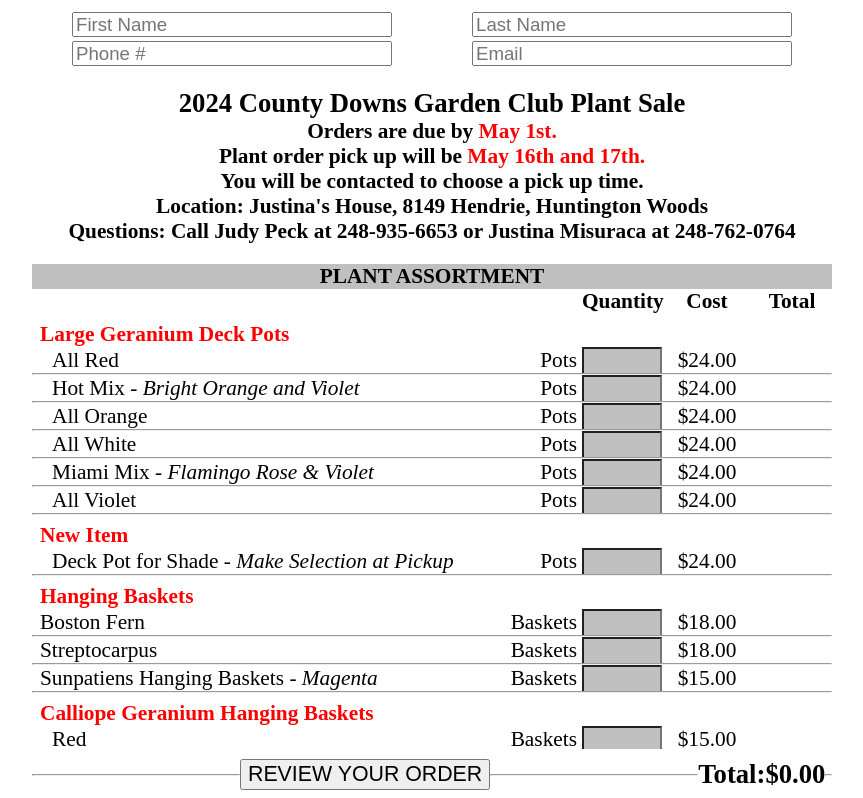
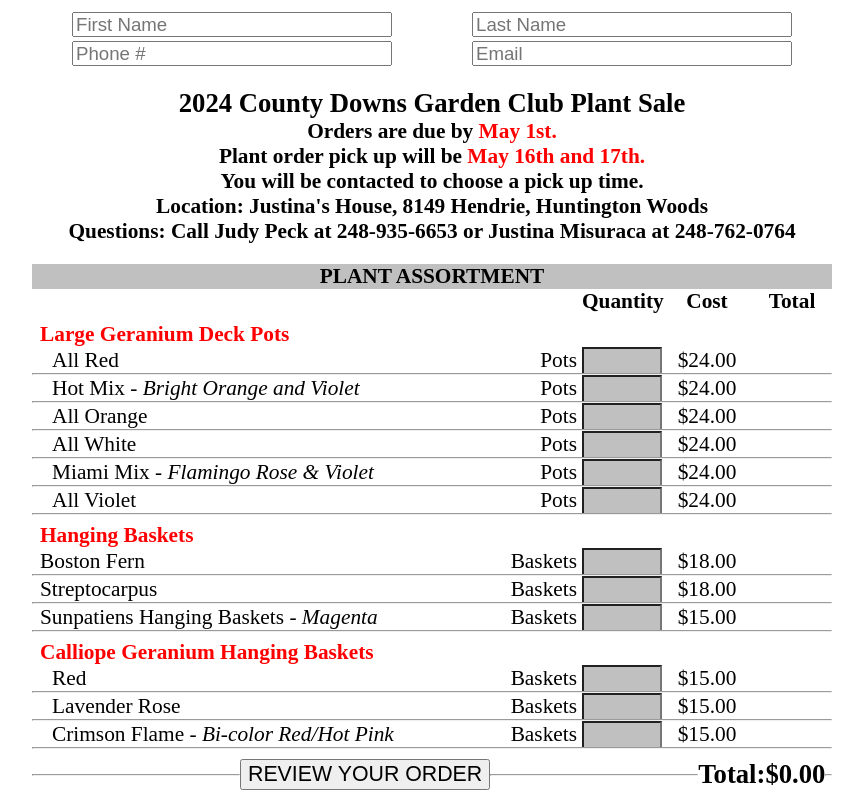
Before and after one commit to GradyPeck/cdgc-order, a React (Create React App) app: page / in a window 1280 px wide. Shown: the top 798 px of the page, without its empty margins (208-1071 px from the left). Built offline with nearby package versions, Linux system fonts and the light colour scheme.

Commit message:
removing shade pot from data

```diff
--- a/src/data/plants.js
+++ b/src/data/plants.js
@@ -19,12 +19,6 @@ export const plantData = [
             {"name": "All White", "unit": "Pots", "cost": 2400},
             {"name": "Miami Mix", "subname": " - Flamingo Rose & Violet", "unit": "Pots", "cost": 2400},
             {"name": "All Violet", "unit": "Pots", "cost": 2400}
-        ],
-        "indent" : true
-    },
-    {
-        "New Item" : [
-            {"name": "Deck Pot for Shade", "subname": " - Make Selection at Pickup",  "unit": "Pots", "cost": 2400}
         ],
         "indent" : true
     },
```
